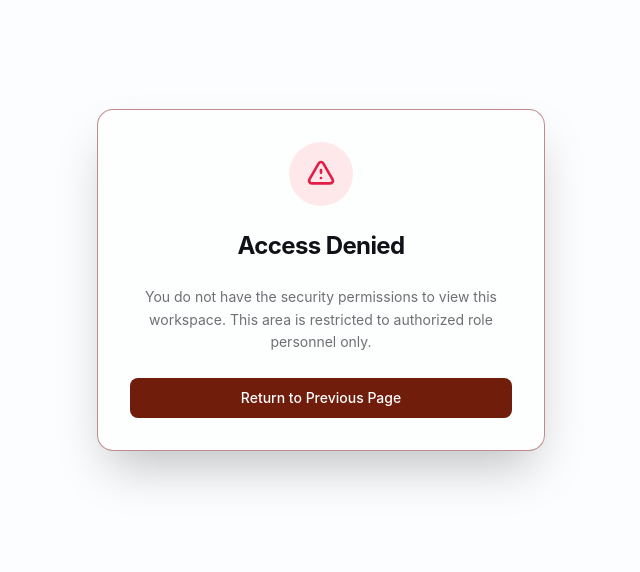
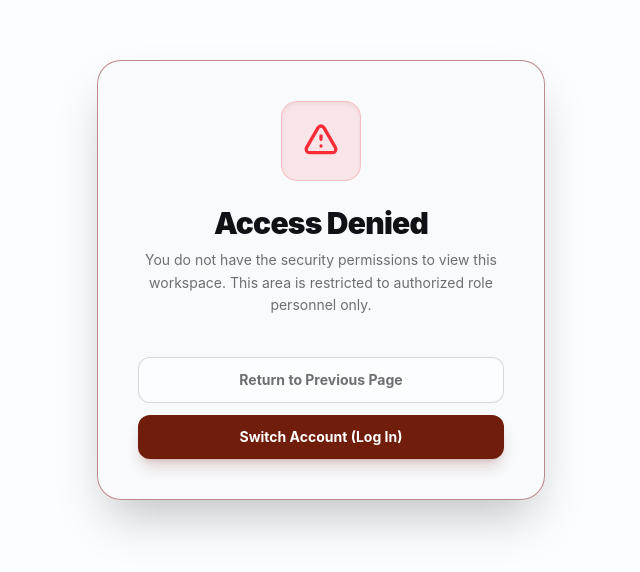
Before and after one commit to EsguerraJanuard/pamsu-python-ide, a React (Vite) app in the folder frontend/: page /unauthorized in a window 1280 px wide. Shown: the part 120-692 px from the top of the page, without its empty margins (319-959 px from the left). Built offline with nearby package versions, Linux system fonts and the light colour scheme; no server answers.

Commit message:
fix(frontend): add switch account escape hatch to unauthorized page

```diff
--- a/frontend/src/pages/Unauthorized.jsx
+++ b/frontend/src/pages/Unauthorized.jsx
@@ -1,27 +1,43 @@
 import { useNavigate } from 'react-router-dom';
+import { useAuth } from '../features/auth/AuthContext';
 
 export const Unauthorized = () => {
   const navigate = useNavigate();
+  const { logout } = useAuth();
 
   return (
-    <main className="flex min-h-screen flex-col items-center justify-center bg-bg-glass p-6 text-center text-text-main">
-      <div className="max-w-md space-y-6 rounded-2xl border border-red-900/50 bg-bg-glass/80 p-8 shadow-2xl backdrop-blur">
-        <div className="mx-auto flex h-16 w-16 items-center justify-center rounded-full bg-red-500/10 text-text-rose">
-          <svg className="h-8 w-8" fill="none" viewBox="0 0 24 24" stroke="currentColor" aria-hidden="true">
+    <main className="flex min-h-screen flex-col items-center justify-center bg-bg-glass p-6 text-center text-text-main selection:bg-psu-maroon selection:text-white">
+      <div className="max-w-md space-y-6 rounded-3xl border border-red-900/50 bg-bg-base/90 p-10 shadow-2xl backdrop-blur-md animate-fade-in-up">
+        <div className="mx-auto flex h-20 w-20 items-center justify-center rounded-2xl bg-red-500/10 text-red-500 border border-red-500/20 shadow-inner">
+          <svg className="h-10 w-10" fill="none" viewBox="0 0 24 24" stroke="currentColor" aria-hidden="true">
             <path strokeLinecap="round" strokeLinejoin="round" strokeWidth="2" d="M12 9v2m0 4h.01m-6.938 4h13.856c1.54 0 2.502-1.667 1.732-3L13.732 4c-.77-1.333-2.694-1.333-3.464 0L3.34 16c-.77 1.333.192 3 1.732 3z" />
           </svg>
         </div>
-        <h1 className="text-2xl font-bold tracking-tight text-text-main">Access Denied</h1>
+        <div>
+          <h1 className="text-3xl font-black tracking-tight text-text-main mb-2">Access Denied</h1>
           <p className="text-sm leading-relaxed text-text-muted">
             You do not have the security permissions to view this workspace. This area is restricted to authorized role personnel only.
           </p>
+        </div>
+        <div className="flex flex-col gap-3 pt-4">
           <button
             type="button"
             onClick={() => navigate(-1)}
-          className="inline-flex w-full items-center justify-center rounded-lg bg-psu-maroon px-4 py-2.5 text-sm font-medium text-white transition-colors hover:bg-psu-maroon focus:outline-none focus:ring-2 focus:ring-psu-maroon focus:ring-offset-2 focus:ring-offset-slate-900"
+            className="inline-flex w-full items-center justify-center rounded-xl border border-border-strong bg-bg-glass px-4 py-3 text-sm font-bold text-text-muted transition-all hover:text-text-main hover:bg-bg-glass-hover hover:border-border-subtle hover:-translate-y-0.5"
           >
             Return to Previous Page
           </button>
+          <button
+            type="button"
+            onClick={() => {
+              logout();
+              navigate('/login');
+            }}
+            className="inline-flex w-full items-center justify-center rounded-xl bg-psu-maroon px-4 py-3 text-sm font-bold text-white shadow-lg shadow-psu-maroon/20 transition-all hover:scale-[1.02] hover:shadow-psu-maroon/40"
+          >
+            Switch Account (Log In)
+          </button>
+        </div>
       </div>
     </main>
   );
```
Lines whose indentation alone changed are shown as unchanged.
